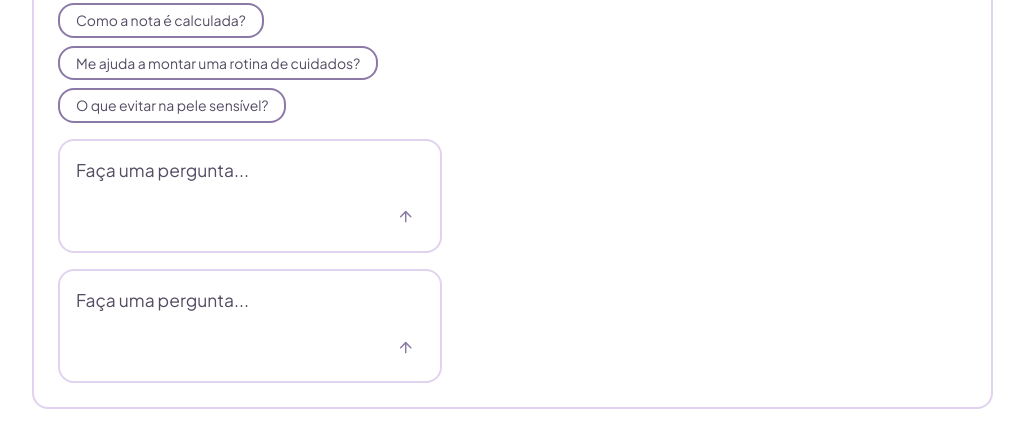
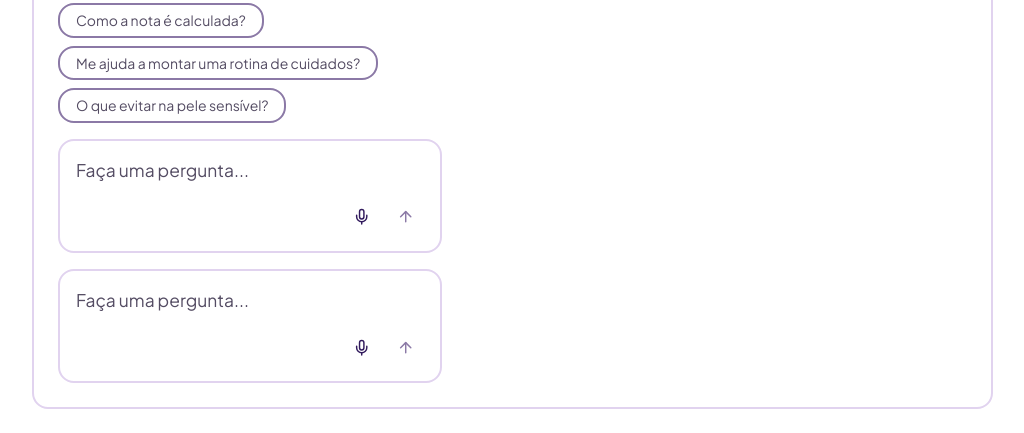
Before and after one commit to Venus-System/Venus-Web, a React (Vite) app: page /componentes in a window 1280 px wide. Shown: the part 5420-5853 px from the top of the page, without its empty margins (248-1272 px from the left). Built offline with nearby package versions, Linux system fonts and the light colour scheme; no server answers.

Commit message:
feat: Adicionando ditado por voz no chat

```diff
--- a/src/components/ChatComposer/index.tsx
+++ b/src/components/ChatComposer/index.tsx
@@ -1,6 +1,8 @@
-import { useState } from "react";
+import { useRef, useState } from "react";
 import type { FormEvent, KeyboardEvent } from "react";
-import { ArrowUp } from "lucide-react";
+import { ArrowUp, Mic } from "lucide-react";
+import { useDitado } from "../../hooks/useDitado";
+import type { EstadoDoDitado } from "../../hooks/useDitado";
 import { TAMANHO_MAXIMO_DA_MENSAGEM } from "../../utils/chat";
 import styles from "./styles.module.css";
 
@@ -10,8 +12,27 @@ interface ChatComposerProps {
   onSend: (texto: string) => void;
 }
 
+function avisoDoDitado(estado: EstadoDoDitado): string {
+  if (estado.status === "ouvindo") {
+    return "Ouvindo… Fale a sua pergunta. Aperte o microfone de novo para parar.";
+  }
+
+  return estado.status === "parado" ? estado.anuncio : "";
+}
+
 function ChatComposer({ id, blocked, onSend }: ChatComposerProps) {
   const [texto, setTexto] = useState("");
+  const campoRef = useRef<HTMLTextAreaElement>(null);
+  const { disponivel, estado: ditado, alternar } = useDitado((fala) => {
+    setTexto((atual) =>
+      (atual.trim() === "" ? fala : `${atual.trimEnd()} ${fala}`).slice(
+        0,
+        TAMANHO_MAXIMO_DA_MENSAGEM,
+      ),
+    );
+    campoRef.current?.focus();
+  });
+  const ouvindo = ditado.status === "ouvindo";
   const dicaId = `${id}-dica`;
   const semTexto = texto.trim() === "";
   const noLimite = texto.length >= TAMANHO_MAXIMO_DA_MENSAGEM;
@@ -45,6 +66,7 @@ function ChatComposer({ id, blocked, onSend }: ChatComposerProps) {
         </label>
 
         <textarea
+          ref={campoRef}
           id={id}
           className={styles.campo}
           rows={3}
@@ -55,6 +77,22 @@ function ChatComposer({ id, blocked, onSend }: ChatComposerProps) {
           onKeyDown={handleKeyDown}
           aria-describedby={dicaId}
         />
+
+        {disponivel ? (
+          <button
+            type="button"
+            className={
+              ouvindo
+                ? `${styles.microfone} ${styles.ouvindo}`
+                : styles.microfone
+            }
+            onClick={alternar}
+            aria-pressed={ouvindo}
+            aria-label="Ditar a pergunta"
+          >
+            <Mic className={styles.enviarIcone} aria-hidden="true" />
+          </button>
+        ) : null}
 
         <button
           type="submit"
@@ -70,6 +108,19 @@ function ChatComposer({ id, blocked, onSend }: ChatComposerProps) {
         Enter envia a mensagem. Shift com Enter quebra a linha.
       </p>
 
+      <p
+        className={ouvindo ? styles.ouvindoTexto : "texto-oculto"}
+        role="status"
+      >
+        {avisoDoDitado(ditado)}
+      </p>
+
+      {ditado.status === "erro" ? (
+        <p className={styles.erroDoDitado} role="alert">
+          {ditado.mensagem}
+        </p>
+      ) : null}
+
       {noLimite ? (
         <p className={styles.limite} role="status">
           A mensagem chegou ao limite de{" "}
--- a/src/components/ChatComposer/styles.module.css
+++ b/src/components/ChatComposer/styles.module.css
@@ -83,3 +83,31 @@
   color: var(--texto-suave);
   font-size: var(--tamanho-pequeno);
 }
+
+.microfone {
+  composes: enviar;
+}
+
+.ouvindo,
+.ouvindo:hover {
+  background-color: var(--violeta);
+  color: var(--texto-invertido);
+}
+
+.ouvindoTexto {
+  color: var(--violeta);
+  font-size: var(--tamanho-pequeno);
+  font-weight: var(--peso-forte);
+}
+
+.erroDoDitado {
+  color: var(--avoid);
+  font-size: var(--tamanho-pequeno);
+  font-weight: var(--peso-forte);
+}
+
+@media (forced-colors: active) {
+  .ouvindo {
+    outline: var(--borda-largura) solid CanvasText;
+  }
+}
--- /dev/null
+++ b/src/hooks/useDitado.ts
@@ -0,0 +1,163 @@
+import { useEffect, useRef, useState } from "react";
+
+interface Transcricao {
+  readonly transcript: string;
+}
+
+interface ResultadoDaFala {
+  readonly length: number;
+  readonly [indice: number]: Transcricao;
+}
+
+interface ResultadosDaFala {
+  readonly length: number;
+  readonly [indice: number]: ResultadoDaFala;
+}
+
+interface EventoDeResultado extends Event {
+  readonly results: ResultadosDaFala;
+}
+
+interface EventoDeErro extends Event {
+  readonly error: string;
+}
+
+interface Reconhecimento {
+  lang: string;
+  continuous: boolean;
+  interimResults: boolean;
+  onresult: ((evento: EventoDeResultado) => void) | null;
+  onerror: ((evento: EventoDeErro) => void) | null;
+  onend: (() => void) | null;
+  start: () => void;
+  stop: () => void;
+  abort: () => void;
+}
+
+type ConstrutorDeReconhecimento = new () => Reconhecimento;
+
+type JanelaComFala = Window & {
+  SpeechRecognition?: ConstrutorDeReconhecimento;
+  webkitSpeechRecognition?: ConstrutorDeReconhecimento;
+};
+
+export type EstadoDoDitado =
+  | { status: "parado"; anuncio: string }
+  | { status: "ouvindo" }
+  | { status: "erro"; mensagem: string };
+
+const MENSAGENS_DE_ERRO: Record<string, string> = {
+  "not-allowed":
+    "O navegador não deixou usar o microfone. Libere o microfone nas configurações do site e tente de novo.",
+  "service-not-allowed":
+    "O navegador não deixou usar o microfone. Libere o microfone nas configurações do site e tente de novo.",
+  "no-speech": "Não ouvimos nada. Aperte o microfone e fale de novo.",
+  "audio-capture": "Não encontramos um microfone ligado.",
+  network: "O ditado precisa de internet. Confira a conexão e tente de novo.",
+};
+
+const ERRO_GENERICO = "Não deu para usar o ditado agora. Você pode digitar a pergunta.";
+
+function construtorDoNavegador(): ConstrutorDeReconhecimento | null {
+  const janela: JanelaComFala = window;
+
+  return janela.SpeechRecognition ?? janela.webkitSpeechRecognition ?? null;
+}
+
+function textoDoResultado(resultados: ResultadosDaFala): string {
+  const partes: string[] = [];
+
+  for (let indice = 0; indice < resultados.length; indice += 1) {
+    partes.push(resultados[indice][0].transcript);
+  }
+
+  return partes.join(" ").trim();
+}
+
+export function useDitado(aoReconhecer: (texto: string) => void) {
+  const [estado, setEstado] = useState<EstadoDoDitado>({
+    status: "parado",
+    anuncio: "",
+  });
+  const reconhecimentoRef = useRef<Reconhecimento | null>(null);
+  const aoReconhecerRef = useRef(aoReconhecer);
+  const disponivel = construtorDoNavegador() !== null;
+
+  useEffect(() => {
+    aoReconhecerRef.current = aoReconhecer;
+  }, [aoReconhecer]);
+
+  useEffect(() => {
+    return () => reconhecimentoRef.current?.abort();
+  }, []);
+
+  function comecar() {
+    const Construtor = construtorDoNavegador();
+
+    if (Construtor === null) {
+      return;
+    }
+
+    const reconhecimento = new Construtor();
+    let ouviuAlgo = false;
+
+    reconhecimento.lang = "pt-BR";
+    reconhecimento.continuous = false;
+    reconhecimento.interimResults = false;
+
+    reconhecimento.onresult = (evento) => {
+      const texto = textoDoResultado(evento.results);
+
+      if (texto !== "") {
+        ouviuAlgo = true;
+        aoReconhecerRef.current(texto);
+      }
+    };
+
+    reconhecimento.onerror = (evento) => {
+      if (evento.error === "aborted") {
+        return;
+      }
+
+      setEstado({
+        status: "erro",
+        mensagem: MENSAGENS_DE_ERRO[evento.error] ?? ERRO_GENERICO,
+      });
+    };
+
+    reconhecimento.onend = () => {
+      reconhecimentoRef.current = null;
+      setEstado((atual) =>
+        atual.status === "erro"
+          ? atual
+          : {
+              status: "parado",
+              anuncio: ouviuAlgo
+                ? "Pronto. O texto ditado está no campo: revise e envie."
+                : "",
+            },
+      );
+    };
+
+    reconhecimentoRef.current = reconhecimento;
+    setEstado({ status: "ouvindo" });
+
+    try {
+      reconhecimento.start();
+    } catch {
+      reconhecimentoRef.current = null;
+      setEstado({ status: "erro", mensagem: ERRO_GENERICO });
+    }
+  }
+
+  function alternar() {
+    if (reconhecimentoRef.current !== null) {
+      reconhecimentoRef.current.stop();
+      return;
+    }
+
+    comecar();
+  }
+
+  return { disponivel, estado, alternar };
+}
--- a/src/pages/Acessibilidade/conteudo.md
+++ b/src/pages/Acessibilidade/conteudo.md
@@ -48,6 +48,9 @@ A combinação muda conforme o navegador:
   largura, sem rolagem para os lados.
 - As animações respeitam a preferência de movimento reduzido do sistema, e o
   som da Veninha pode ser desligado no topo da conversa.
+- No chat, dá para ditar a pergunta pelo botão de microfone, nos navegadores
+  que têm reconhecimento de voz (como Chrome, Edge e Safari). O texto ditado
+  vai para o campo e só é enviado depois que você revisa.
 - O conteúdo pode ser traduzido para Libras pelo **VLibras**, o tradutor do
   Governo Federal: use o botão do VLibras na lateral da tela e depois clique no
   texto que quer traduzir.
--- a/src/pages/Privacidade/conteudo.md
+++ b/src/pages/Privacidade/conteudo.md
@@ -109,6 +109,7 @@ eles processam dados em nosso nome:
 | Langfuse | Acompanhar o funcionamento da IA, quando ativado | Fora do Brasil |
 | Google Agenda | Ver horários livres e criar eventos, só se você conectar | Servidores da Google, fora do Brasil |
 | Vercel | Hospedagem da aplicação web | Fora do Brasil |
+| Reconhecimento de voz do navegador (Google no Chrome, Microsoft no Edge) | Transformar em texto o que você ditar no chat, só se você apertar o microfone | Servidores da Google ou da Microsoft, fora do Brasil |
 | VLibras, do Governo Federal | Traduzir para Libras o texto em que você clicar, só se você ativar o tradutor. O programa do tradutor é baixado dos servidores do governo a cada visita | Servidores do governo brasileiro |
 
 ### Conversa com a Veninha
@@ -118,6 +119,15 @@ modelos de linguagem de terceiros (Groq, Mistral AI e Google Gemini) para
 gerar as respostas. Esses serviços recebem o texto das mensagens para
 responder. **Não escreva na conversa dados que você não quer compartilhar**,
 como documentos, endereço ou informações de outras pessoas.
+
+### Ditado por voz no chat
+
+Se você apertar o microfone no campo da conversa, quem transforma a sua fala
+em texto é o próprio navegador. No Chrome, o áudio vai para os servidores da
+Google; no Edge, para os da Microsoft. O Venus não recebe nem guarda o áudio:
+recebe só o texto, depois que você revisa e envia, como se tivesse digitado. Na
+primeira vez, o navegador pede permissão para usar o microfone, e você pode
+tirar essa permissão a qualquer momento nas configurações do site.
 
 ### Google Agenda
 
```
